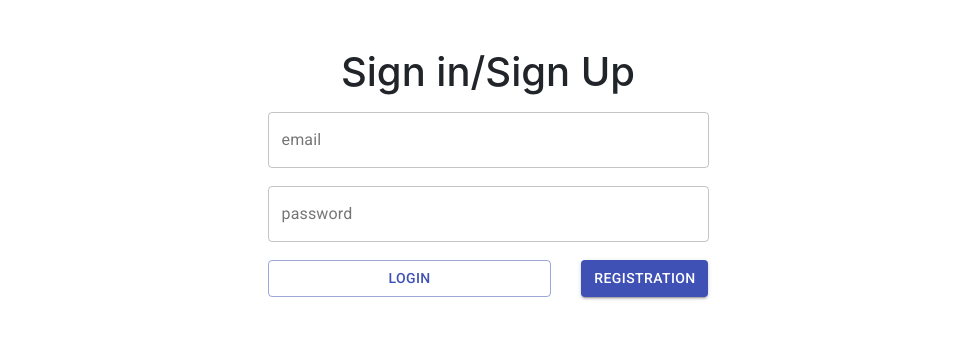
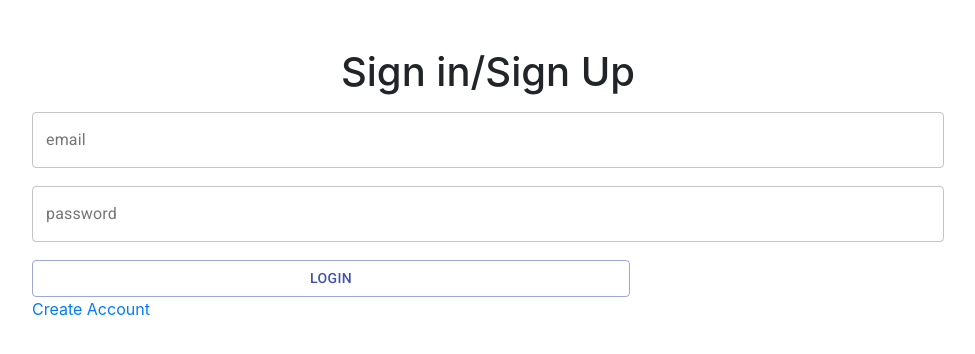
Before and after one commit to BorisRozumniy/catalogue-app-v0.1, a React (Create React App) app in the folder client/: page /login/ in a window 1280 px wide. Before the commit this address led to /. Shown: the top 354 px of the page, without its empty margins (152-1127 px from the left). Built offline with nearby package versions, Linux system fonts and the light colour scheme; the HTML template or start-up script is replaced by a standard one.

Commit message:
separate the Auth to the Login and the Registration components; use react-hook-form;

```diff
--- a/client/src/modules/registration/Auth.js
+++ /dev/null
@@ -1,100 +0,0 @@
-import React, { useEffect, useState } from "react";
-import { connect } from "react-redux";
-import { ToastContainer, toast } from "react-toastify";
-import {
-  actionPostRegistration,
-  actionPostLogin,
-} from "../../redux/actions/auth";
-import { Row, Col } from "reactstrap";
-import TextField from "@material-ui/core/TextField";
-import { Button } from "@material-ui/core";
-
-
-const Auth = ({
-  error,
-  actionPostRegistration,
-  actionPostLogin,
-}) => {
-  const [form, setForm] = useState({
-    email: "",
-    password: "",
-  });
-
-  useEffect(() => {
-    error.errors && toast.error(error.errors[0].msg);
-    error.message && toast.error(error.message);
-  }, [error]);
-
-  const changeHandler = (event) => {
-    setForm({ ...form, [event.target.name]: event.target.value });
-  };
-
-  const registerHandler = () => {
-    actionPostRegistration(form);
-  };
-
-  const loginHandler = () => {
-    actionPostLogin(form);
-  };
-
-  return (
-    <Row className="justify-content-center">
-      <Col xs={6}>
-        <h1 className="text-center mb-3 mt-5">Sign in/Sign Up</h1>
-        <ToastContainer />
-        <TextField
-          name="email"
-          type="email"
-          label="email"
-          variant="outlined"
-          error={error.errors && error.errors[0].param === "email"}
-          helperText={error.errors && error.errors[0].msg}
-          style={{ marginBottom: 18 }}
-          fullWidth
-          onChange={changeHandler}
-        />
-        <TextField
-          name="password"
-          type="password"
-          variant="outlined"
-          label="password"
-          error={error.errors && error.errors[0].param === "password"}
-          helperText={error.errors && error.errors[0].msg}
-          style={{ marginBottom: 18 }}
-          fullWidth
-          onChange={changeHandler}
-        />
-        <Row>
-          <Col sm={8}>
-            <Button
-              className="w-100 text-uppercase"
-              variant="outlined" color="primary"
-              type="submit"
-              onClick={loginHandler}
-            >
-              Login
-            </Button>
-          </Col>
-          <Col sm={4}>
-            <Button
-              variant="contained" color="primary" component="span"
-              className="w-100 text-uppercase"
-              onClick={registerHandler}
-            >
-              Registration
-            </Button>
-          </Col>
-        </Row>
-      </Col>
-    </Row>
-  );
-};
-
-const mapStateToProps = (state) => ({
-  error: state.userReducer.userRequestError,
-});
-
-export default connect(mapStateToProps, {
-  actionPostRegistration,
-  actionPostLogin,
-})(Auth);
--- /dev/null
+++ b/client/src/modules/registration/Login.js
@@ -0,0 +1,87 @@
+import React, { useEffect } from "react";
+import { connect } from "react-redux";
+import { ToastContainer, toast } from "react-toastify";
+import { Row, Col } from "reactstrap";
+import TextField from "@material-ui/core/TextField";
+import { Button } from "@material-ui/core";
+import { useForm } from "react-hook-form";
+import { Link } from "react-router-dom";
+import { actionPostLogin } from "../../redux/actions/auth";
+import { frontendUrls } from "../../routes/frontendUrls";
+
+const Login = ({ error, actionPostLogin }) => {
+  useEffect(() => {
+    error.errors && toast.error(error.errors[0].msg);
+    error.message && toast.error(error.message);
+  }, [error]);
+
+  const { register, handleSubmit, errors } = useForm();
+
+  const onSubmit = (data) => {
+    actionPostLogin(data);
+  };
+
+  return (
+    <form onSubmit={handleSubmit(onSubmit)}>
+      <h1 className="text-center mb-3 mt-5">Sign in/Sign Up</h1>
+      <ToastContainer />
+      <TextField
+        name="email"
+        type="email"
+        label="email"
+        variant="outlined"
+        error={error.errors && error.errors[0].param === "email"}
+        helperText={error.errors && error.errors[0].msg}
+        style={{ marginBottom: 18 }}
+        fullWidth
+        inputRef={register({
+          pattern: {
+            value: /[A-Za-z]{3}/,
+            message: "error message",
+          },
+        })}
+      />
+      <TextField
+        name="password"
+        type="password"
+        variant="outlined"
+        label="password"
+        error={
+          (errors.password && errors.password.message) ||
+          (error.errors && error.errors[0].param === "password")
+        }
+        helperText={
+          (error.errors && error.errors[0].msg) ||
+          (errors.password && errors.password.message)
+        }
+        style={{ marginBottom: 18 }}
+        fullWidth
+        inputRef={register({
+          required: "PASSWORD REQUIRED",
+          minLength: { value: 8, message: "too short" },
+        })}
+      />
+      <Row>
+        <Col sm={8}>
+          <Button
+            className="w-100 text-uppercase"
+            variant="outlined"
+            color="primary"
+            type="submit"
+          >
+            Login
+          </Button>
+        </Col>
+      </Row>
+      <Link to={frontendUrls.registration}>Create Account</Link>
+    </form>
+  );
+};
+
+const mapStateToProps = (state) => ({
+  error: state.userReducer.userRequestError,
+});
+
+export default connect(mapStateToProps, {
+  actionPostLogin,
+})(Login);
--- /dev/null
+++ b/client/src/modules/registration/Registration.js
@@ -0,0 +1,91 @@
+import React, { useEffect } from "react";
+import { connect } from "react-redux";
+import { ToastContainer, toast } from "react-toastify";
+import { actionPostRegistration } from "../../redux/actions/auth";
+import { Row, Col } from "reactstrap";
+import TextField from "@material-ui/core/TextField";
+import { Button } from "@material-ui/core";
+import { useForm } from "react-hook-form";
+import { Link } from "react-router-dom";
+import { frontendUrls } from "../../routes/frontendUrls";
+
+
+const Registration = ({
+  error,
+  actionPostRegistration,
+}) => {
+
+  useEffect(() => {
+    error.errors && toast.error(error.errors[0].msg);
+    error.message && toast.error(error.message);
+  }, [error]);
+
+  const { register, handleSubmit, errors } = useForm();
+
+  const onSubmit = data => {
+    actionPostRegistration(data);
+  }
+
+  return (
+    <form onSubmit={handleSubmit(onSubmit)}>
+      <h1 className="text-center mb-3 mt-5">Sign Up</h1>
+      <ToastContainer />
+      <TextField
+        name="email"
+        type="email"
+        label="email"
+        variant="outlined"
+        error={error.errors && error.errors[0].param === "email"}
+        helperText={error.errors && error.errors[0].msg}
+        style={{ marginBottom: 18 }}
+        fullWidth
+        inputRef={register({
+          pattern: {
+            value: /[A-Za-z]{3}/,
+            message: "error message", // JS only: <p>error message</p> TS only support string
+          },
+        })}
+      />
+      <TextField
+        name="password"
+        type="password"
+        variant="outlined"
+        label="password"
+        error={
+          (errors.password && errors.password.message) ||
+          (error.errors && error.errors[0].param === "password")
+        }
+        helperText={
+          (error.errors && error.errors[0].msg) ||
+          (errors.password && errors.password.message)
+        }
+        style={{ marginBottom: 18 }}
+        fullWidth
+        inputRef={register({
+          required: "PASSWORD REQUIRED",
+          minLength: { value: 8, message: "too short" },
+        })}
+      />
+      <Row>
+        <Col>
+          <Button
+            variant="contained"
+            color="primary"
+						type="submit"
+          >
+            Registration
+          </Button>
+        </Col>
+      </Row>
+			<Link to={frontendUrls.login}>Login</Link>
+    </form>
+  );
+};
+
+const mapStateToProps = (state) => ({
+  error: state.userReducer.userRequestError,
+});
+
+export default connect(mapStateToProps, {
+  actionPostRegistration,
+})(Registration);
--- a/client/src/routes/frontendRoutes.js
+++ b/client/src/routes/frontendRoutes.js
@@ -3,9 +3,9 @@ import { connect } from "react-redux";
 import {Switch, Route, Redirect} from 'react-router-dom'
 import Container from '@material-ui/core/Container';
 import { frontendUrls } from "../routes/frontendUrls";
-import Auth from '../modules/registration/Auth'
+import Auth from '../modules/registration/Login'
+import Registration from '../modules/registration/Registration'
 import Catalogue from "../modules/catalogue/Catalogue";
-import Registration from "../modules/registration/Auth";
 import Header from "../modules/header/Header";
 import EditProduct from "../modules/product/EditProduct";
 
@@ -15,27 +15,21 @@ const Routes = ({ email }) => (
       <>
         <Header />
         <Switch>
-          <Route path={frontendUrls.catalogue}>
-            <Catalogue />
-          </Route>
-          <Route path={frontendUrls.registration}>
-            <Registration />
-          </Route>
-          <Route path={frontendUrls.editProduct}>
-            <EditProduct />
-          </Route>
+          <Route path={frontendUrls.catalogue} component={Catalogue}/>
+          <Route path={frontendUrls.registration} component={Registration}/>
+          <Route path={frontendUrls.editProduct} component={EditProduct}/>
           <Route path={frontendUrls.home}>
             <h1>Welcome to our store</h1>
           </Route>
+          <Redirect to={frontendUrls.home} />
         </Switch>
       </>
     )}
     {!email && (
       <Switch>
-        <Route path="/" exact>
-          <Auth />
-        </Route>
-        <Redirect to="/" />
+        <Route path={frontendUrls.login} exact component={Auth}/>
+        <Route path={frontendUrls.registration} component={Registration} />
+        <Redirect to={frontendUrls.login} />
       </Switch>
     )}
   </Container>
--- a/client/src/routes/frontendUrls.js
+++ b/client/src/routes/frontendUrls.js
@@ -2,4 +2,5 @@ export const frontendUrls = {
     home: "/home/",
     catalogue: "/catalogue/",
     registration: "/registration/",
+    login: "/login/",
 };
--- a/package.json
+++ b/package.json
@@ -18,7 +18,8 @@
     "express": "^4.17.1",
     "express-validator": "^6.7.0",
     "jsonwebtoken": "^8.5.1",
-    "mongoose": "^5.11.1"
+    "mongoose": "^5.11.1",
+    "react-hook-form": "^6.14.1"
   },
   "devDependencies": {
     "concurrently": "^5.3.0",
```
Also changed, not shown: 2 other files (tests, documents, lock files or other folders).
